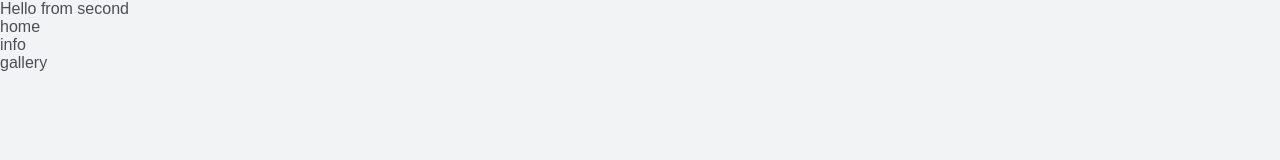
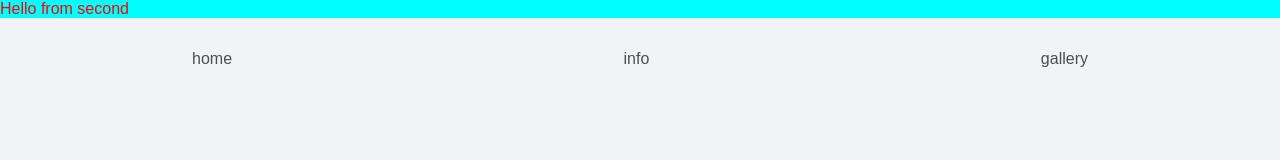
Before and after one commit to Mostafa-Aljazar/git-task, a plain HTML site: page index.html in a window 1280 px wide. Drawn offline with Linux system fonts and the light colour scheme.

Commit message:
li div ul style

```diff
--- a/style.css
+++ b/style.css
@@ -12,3 +12,26 @@ body {
     height: 100%;
     width: 100%;
 }
+
+div{
+    color: red;
+    background-color: aqua;
+}
+
+ul{
+    list-style: none;
+    display: flex;
+    justify-content: space-between;
+    align-items: center;
+    max-width: 960px;
+    margin: auto;
+    padding: 2rem;
+
+}
+
+li{
+    text-align: right;
+    position: relative;
+    z-index: -1;
+
+}
```
